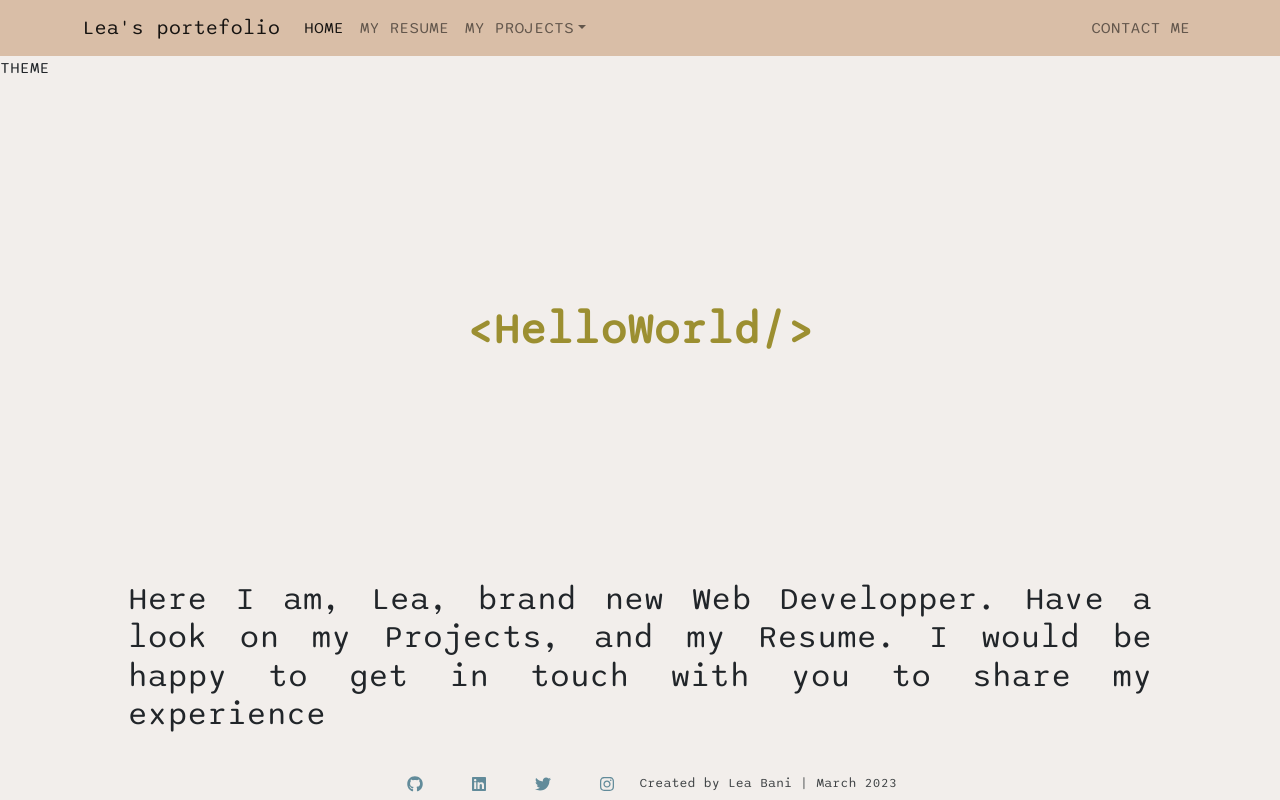
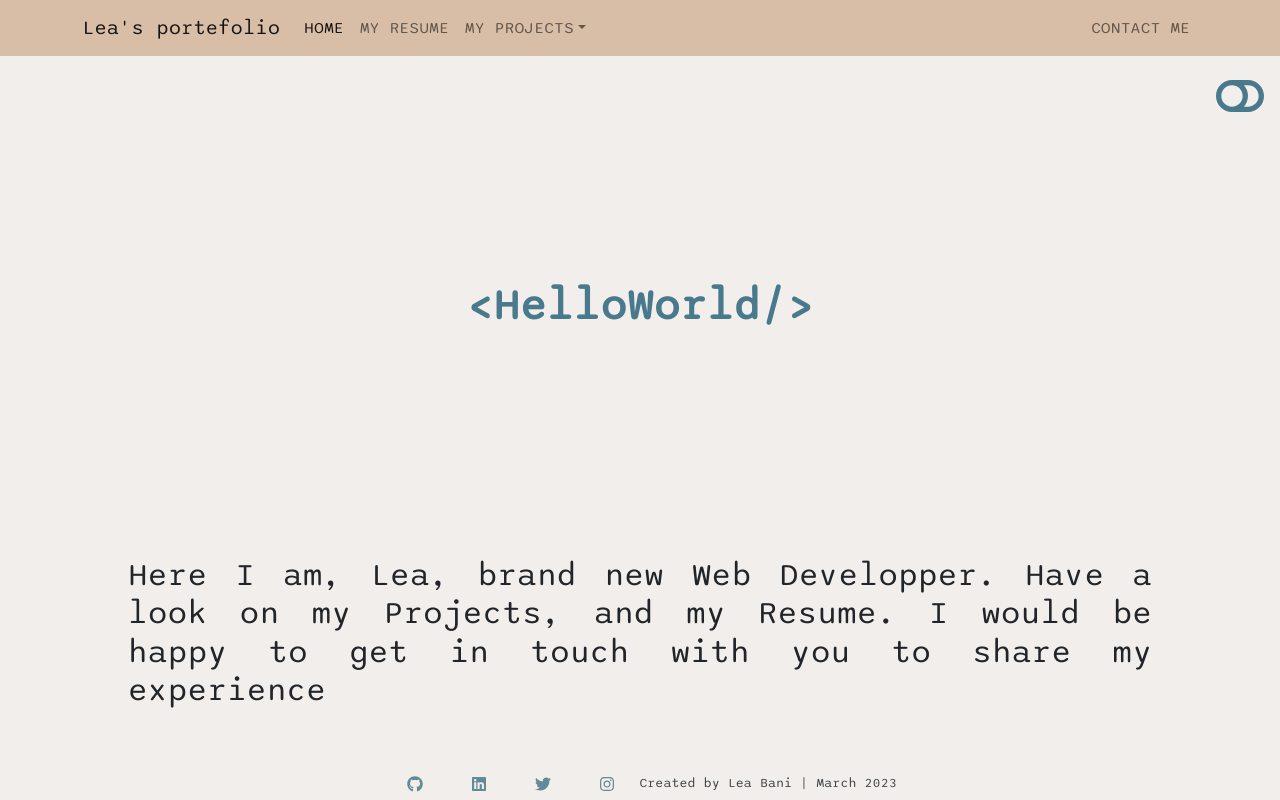
Before and after one commit to LeaBani/my-portefolio, a React (Create React App) app: page / in a window 1280 px wide. Shown: the top 800 px of the page. Built offline with nearby package versions, Linux system fonts and the light colour scheme.

Commit message:
Icon: toggle DarkMode

```diff
--- a/src/components/App.js
+++ b/src/components/App.js
@@ -3,13 +3,15 @@ import { useState } from "react";
 import './App.scss';
 import { Routes, Route } from 'react-router-dom';
 import Resume from './Resume';
-import Content from './Main/Content';
+import Content from './Content';
 import NavBar from './Header/NavBar';
 import ScrollToTop from './ScrollToTop';
 import Contact from './Contact';
 import Projects from './Projects';
 import Error from './Error';
 import Footer from './Footer';
+
+import { FaMoon, FaToggleOff, FaToggleOn } from "react-icons/fa";
 
 function App() {
 
@@ -24,9 +26,9 @@ function App() {
     <div className={isDark ? "App-dark" : "App-light"} >
       <NavBar isDark={isDark} />
       <ScrollToTop/>
-      <div onClick={toggleIsDark}>THEME</div>
+      <div onClick={toggleIsDark}>{isDark ? <FaToggleOn className="App-icon"/> : <FaToggleOff className="App-icon"/>}</div>
       <Routes>
-        <Route path="/" element={<Content />} />
+        <Route path="/" element={<Content isDark={isDark} />} />
         <Route path="/my-resume" element={<Resume />} />
         <Route path="/contact" element={<Contact />} />
         <Route path="/projects" element={<Projects />} />
--- a/src/components/App.scss
+++ b/src/components/App.scss
@@ -11,4 +11,11 @@
     background-color: v.$primary;
   }
 
+  &-icon{
+    position: absolute;
+    right: 0;
+    margin: 1rem ;
+    font-size: 3rem;
+    color: v.$secondary;
+  }
 }
--- a/src/components/Main/Content/AnimatedText.js
+++ b/src/components/Content/AnimatedText.js
@@ -1,7 +1,7 @@
 import './style.scss';
 import { motion } from 'framer-motion';
 
-function AnimatedText({ text }) {
+function AnimatedText({ text, isDark }) {
 
 // h1 animation with framermotion
 const words = text.split("");
@@ -35,7 +35,7 @@ const child = {
     }
 }
   return (
-    <motion.h1 className="Content-title" variants={container} initial="hidden" animate="visible">
+    <motion.h1 className={isDark ? "Content-title Content-title-dark" : "Content-title Content-title-light" }  variants={container} initial="hidden" animate="visible">
 
         {words.map((word, index) => (
             <motion.span
--- a/src/components/Main/Content/index.js
+++ b/src/components/Content/index.js
@@ -12,19 +12,19 @@ import { useInView } from 'react-intersection-observer';
 import AnimatedText from './AnimatedText';
 import { Link } from 'react-router-dom';
 
-import js from '../../../assets/image/js.png';
-import node from '../../../assets/image/node.png';
-import html from '../../../assets/image/html.png';
-import react from '../../../assets/image/react.png';
-import sass from '../../../assets/image/sass.png';
-import psql from '../../../assets/image/psql.png';
-import bootstrap from '../../../assets/image/bootstrap.png';
-import git from '../../../assets/image/git.png';
-import css from '../../../assets/image/css.png';
+import js from '../../assets/image/js.png';
+import node from '../../assets/image/node.png';
+import html from '../../assets/image/html.png';
+import react from '../../assets/image/react.png';
+import sass from '../../assets/image/sass.png';
+import psql from '../../assets/image/psql.png';
+import bootstrap from '../../assets/image/bootstrap.png';
+import git from '../../assets/image/git.png';
+import css from '../../assets/image/css.png';
 import { Image } from 'react-bootstrap';
 
 
-function Content() {
+function Content({isDark}) {
 
     // card animation
     const { ref, inView } = useInView();
@@ -48,7 +48,7 @@ function Content() {
   return (
     <div className="Content">
 
-        <AnimatedText text="&#60; Hello World /&#62;"/>
+        <AnimatedText isDark={isDark} text="&#60; Hello World /&#62;"/>
 
         <h2 className="Content-description">Here I am, Lea, brand new Web Developper. Have a look on my Projects, and my Resume.
         I would be happy to get in touch with you to share my experience</h2>
--- a/src/components/Main/Content/style.scss
+++ b/src/components/Content/style.scss
@@ -1,4 +1,4 @@
-@use '../../../styles/vars' as v;
+@use '../../styles/vars' as v;
 
 .Content{
     display: flex;
@@ -12,7 +12,14 @@
         display: flex;
         font-weight: 800;
         font-size: 2.7rem;
-        color: v.$success;
+
+        &-dark{
+            color: v.$info;
+        }
+        &-light{
+            color: v.$secondary;
+        }
+
     }
 
     /* Media Queries => gestion du responsive */
@@ -60,6 +67,12 @@
         &-card{
             margin: 1rem;
         }
+
+        &-card:hover{
+            background-color: v.$light;
+            box-shadow: 4px 4px v.$warning;
+            transition-duration: 800ms;
+        }
     }
     &-progress{
         position: -webkit-sticky;
```
Also changed, not shown: src/components/Theme/index.jsx (deleted, +0 -18 lines).
